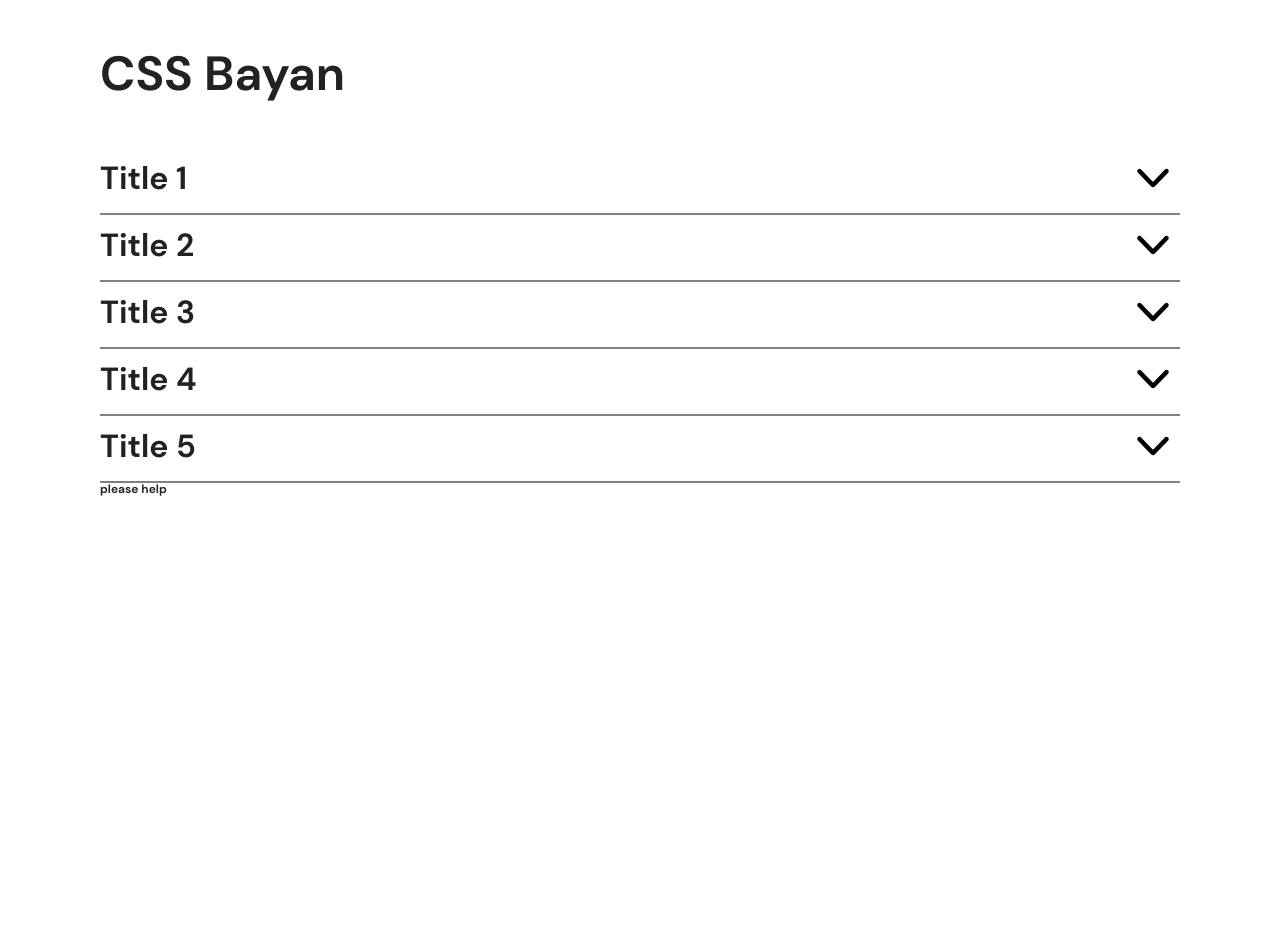
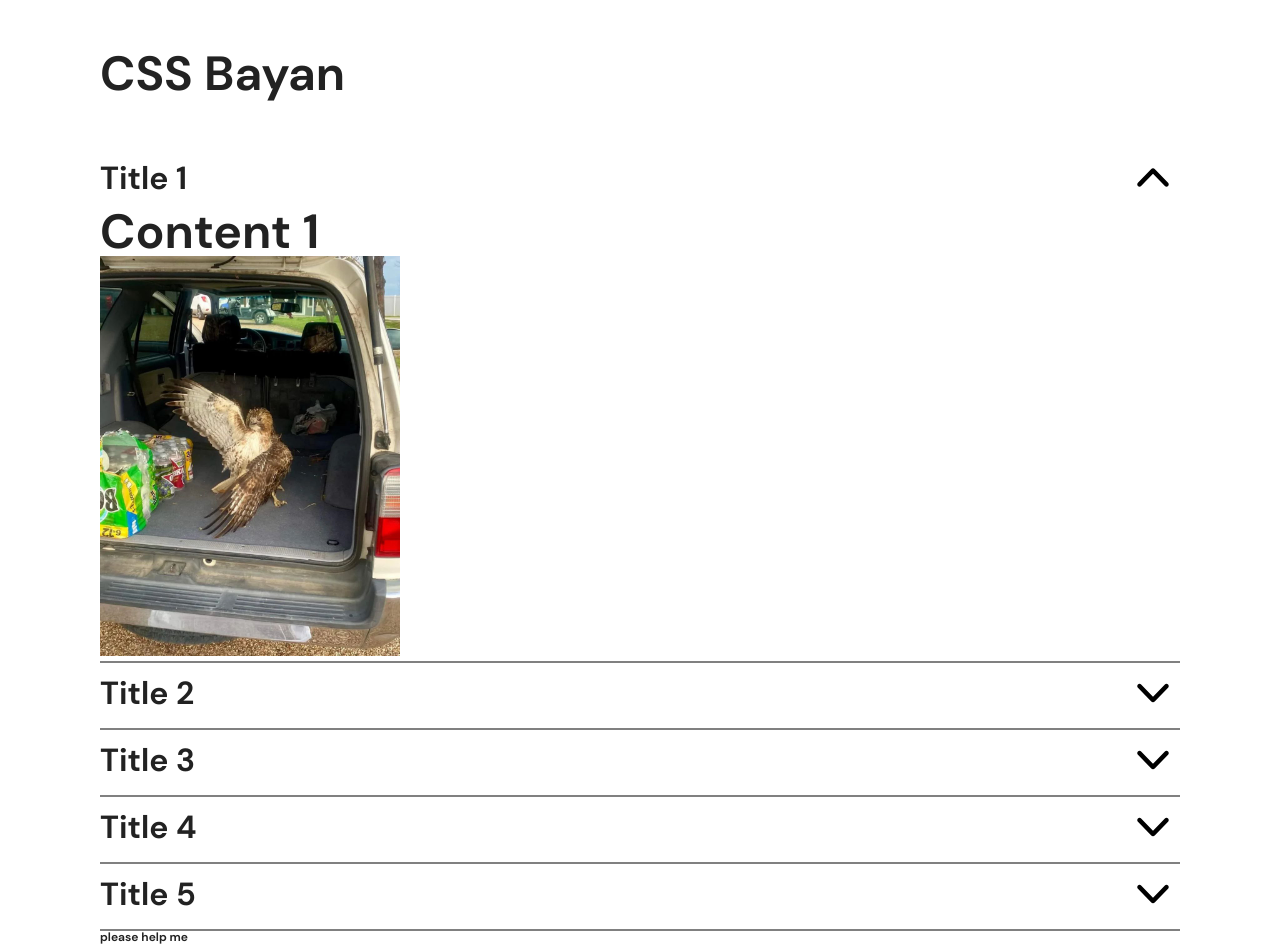
Before and after one commit to macrosdxc/cssBayan, a plain HTML site: page index.html in a window 1280 px wide. Before the commit the page ends 800 px from the top, so only its background shows below. Drawn offline with Linux system fonts and the light colour scheme.

Commit message:
feat: visible first accordion

```diff
--- a/index.html
+++ b/index.html
@@ -22,10 +22,10 @@
 
         <div class="accordion__button">
             <p class="accordion__title">Title 1</p>
-            <img src="./img/svg/arrow.svg" alt="arrow" class="accordion__arrow">
+            <img src="./img/svg/arrow.svg" alt="arrow" class="accordion__arrow accordion__arrow-transformed">
         </div>
 
-        <div class="accordion__content">
+        <div class="accordion__content accordion__content-visible">
             <p class="meme">Content 1</p>
             <img src="./img/meme.jpg" class="meme__image" alt="meme">
         </div>
@@ -93,7 +93,7 @@
 
 <footer class="footer">
 
-    <p class="help">please help</p>
+    <p class="help">please help me</p>
 
 </footer>
 
```
